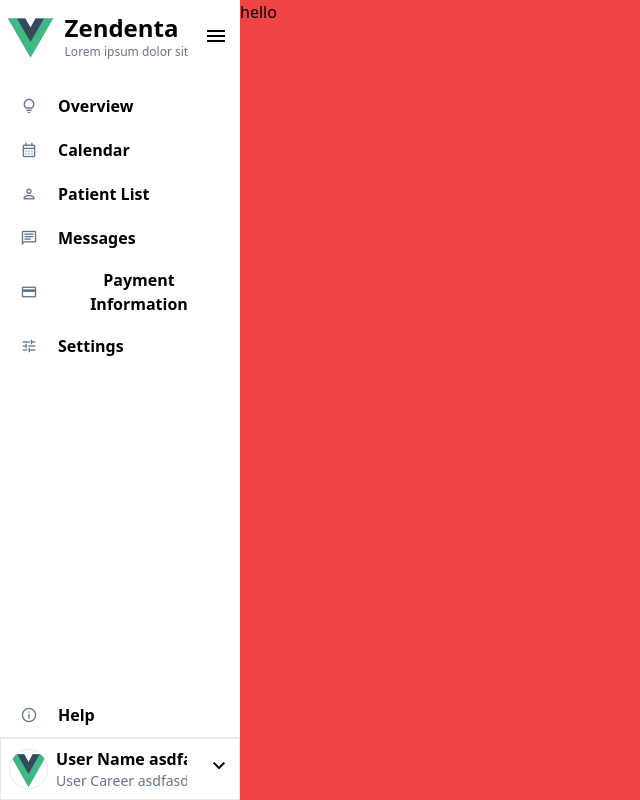
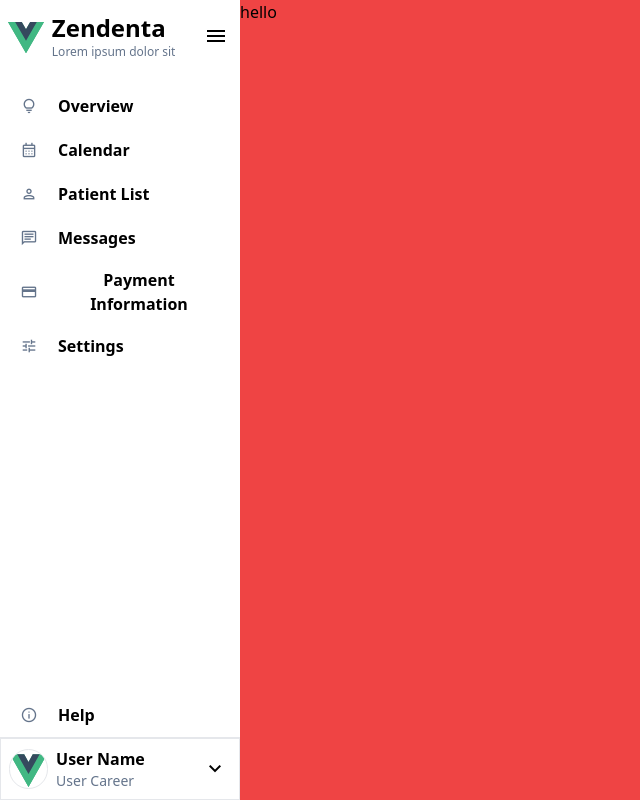
Before and after one commit to rekredhead/Calendar-App-VueJS, a Vue app: page / in a window 1280 px wide. Shown: the whole page, without its empty margins (0-640 px from the left). Built offline with nearby package versions, Linux system fonts and the light colour scheme.

Commit message:
Cleaned and fixed a few things on navbar

```diff
--- a/src/App.vue
+++ b/src/App.vue
@@ -9,5 +9,3 @@ import Main from './components/Main.vue';
       <Main></Main>
    </div>
 </template>
-
-<style scoped></style>
--- a/src/components/Main.vue
+++ b/src/components/Main.vue
@@ -4,5 +4,3 @@
 <template>
    <div class="bg-red-500 flex ">hello</div>
 </template>
-
-<style scoped></style>
--- a/src/components/NavBar-components/Header.vue
+++ b/src/components/NavBar-components/Header.vue
@@ -3,10 +3,14 @@
 
 <template>
    <header class="flex flex-row justify-between items-center h-12 p-2 mt-3 mb-6">
-      <img class="w-1/5 h-auto" src="vue.svg" alt="Logo" /> <!-- Replace logo src with your intended logo -->
-      <div>
-         <h1 class="text-2xl font-bold">Zendenta</h1>
-         <h2 class="text-xs text-slate-500">Lorem ipsum dolor sit</h2>
+      <div class="flex w-4/5 gap-2 items-center">
+         <!-- Replace logo src with your intended logo -->
+         <img class="w-1/5 aspect-square" src="vue.svg" alt="Logo" />
+
+         <div class="overflow-hidden">
+            <h1 class="whitespace-nowrap text-2xl font-bold">Zendenta</h1>
+            <h2 class="whitespace-nowrap text-xs text-slate-500">Lorem ipsum dolor sit</h2>
+         </div>
       </div>
       <button class="flex rounded-full p-1 hover:bg-slate-200 active:bg-slate-300">
          <span class="material-symbols-outlined">
--- /dev/null
+++ b/src/components/NavBar-components/ProfileButton.vue
@@ -0,0 +1,27 @@
+<script setup lang="ts">
+import {ref} from 'vue';
+
+const isExpanded = ref(false);
+</script>
+
+<template>
+   <div class="flex w-full border border-t-2 items-center justify-between p-2">
+      <div class="flex w-4/5 gap-2 items-center">
+         <!-- Replace profile picture src with intended image -->
+         <img class="flex border h-full aspect-square rounded-full" src="vue.svg" alt="Profile Picture" />
+
+         <div class="overflow-hidden">
+            <h1 class="whitespace-nowrap text-base font-semibold">User Name</h1>
+            <h2 class="whitespace-nowrap text-sm text-slate-500">User Career</h2>
+         </div>
+      </div>
+
+      <button
+         @click="isExpanded = !isExpanded"
+         class="flex rounded-full p-1 hover:bg-slate-200 active:bg-slate-300 transition"
+      >
+         <span v-if="isExpanded" class="material-symbols-outlined">expand_less</span>
+         <span v-else class="material-symbols-outlined">expand_more</span>
+      </button>
+   </div>
+</template>
--- a/src/components/NavBar.vue
+++ b/src/components/NavBar.vue
@@ -2,6 +2,7 @@
 import { ref } from 'vue';
 import Header from './NavBar-components/Header.vue';
 import NavButton from './NavBar-components/NavButton.vue';
+import ProfileButton from './NavBar-components/ProfileButton.vue';
 
 const navButtonsInfo = ref([
    { id: 0, icon: 'lightbulb', title: 'Overview' },
@@ -25,22 +26,7 @@ const navButtonsInfo = ref([
       />
       <div class="flex absolute flex-col w-full bottom-0">
          <NavButton icon="info" title="Help" />
-
-         <div class="flex w-full border border-t-2 items-center justify-between p-2">
-            <div class="flex w-4/5 gap-2 items-center">
-               <img class="border h-full aspect-square flex rounded-full" src="vue.svg" alt="Profile Picture" /> <!-- Replace profile picture src with intended image -->
-               <div class="overflow-hidden">
-                  <h1 class="whitespace-nowrap text-base font-semibold">User Name asdfasdf asdfasdf asdfasdfasdfas</h1>
-                  <h2 class="whitespace-nowrap text-sm text-slate-500">User Career asdfasd asdfas dfasdf</h2>
-               </div>
-            </div>
-
-            <button class="">
-               <span class="material-symbols-outlined">expand_more</span>
-            </button>
-         </div>
+         <ProfileButton/>
       </div>
    </nav>
 </template>
-
-<style scoped></style>
```
